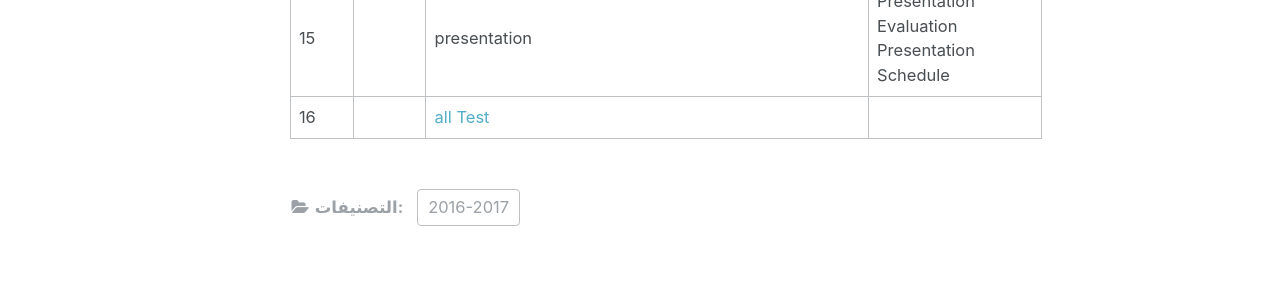
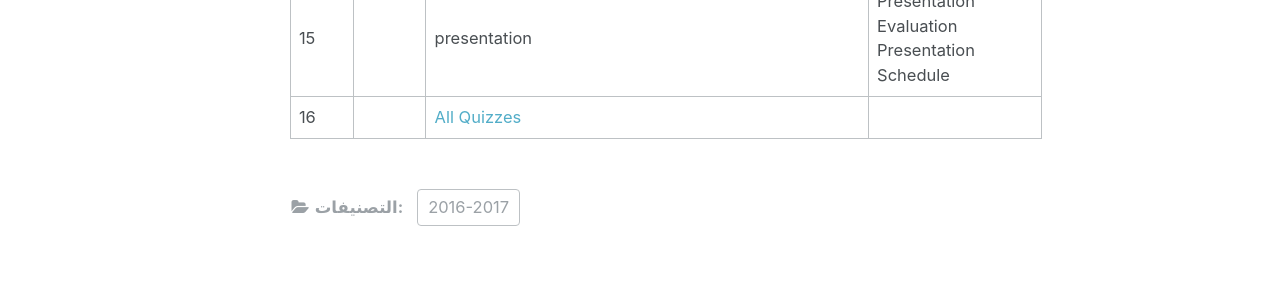
Before and after one commit to alaidi/alaidi.github.io, a Jekyll site: the page built from _posts/courses/2016-2017/2016-9-25-Computer-Network.markdown, in a window 1280 px wide and 900 px high, scrolled down 2044 px. Shown: the part 423-723 px from the top of the window. Built offline with Jekyll 4.4.1, drawn with Linux system fonts in a browser that asks for light colours; comment, search, counter and statistics services are not loaded.

Commit message:
change test to quizzes

```diff
--- a/_posts/courses/2016-2017/2016-9-25-Computer-Network.markdown
+++ b/_posts/courses/2016-2017/2016-9-25-Computer-Network.markdown
@@ -35,7 +35,7 @@ header:
 | 13   |  4/4    | Summary, Transport Layer functions , Application and Operation of TCP mechanisms, Managing TCP Sessions, Confirming Receipt of Segments, Flow Control, Managing TCP Sessions, UDP Protocol| Third Exam on 30/3                               |
 | 14   | 11/4 and 18/4   | **Network Applications**: Using The Internet, Understanding the World Wide Web, Recognizing Web Page Elements, Using the Uniform Resource Locater (URL) Identifying Other Elements |                                                         |
 | 15   |                 | presentation                                                                                                             | Presentation Evaluation <br>Presentation Schedule                                                                 |
-| 16   |                 |  [all Test][allTest]                                                                                                                        |                                                                                                                   |
+| 16   |                 |  [All Quizzes][allTest]                                                                                                                        |                                                                                                                   |
 
 [ch1]: {{ site.baseurl }}/download/2016-2017/Computer-network/ch1.pdf
 [ch2]: {{ site.baseurl }}/download/2016-2017/Computer-network/ch2.pdf
```
